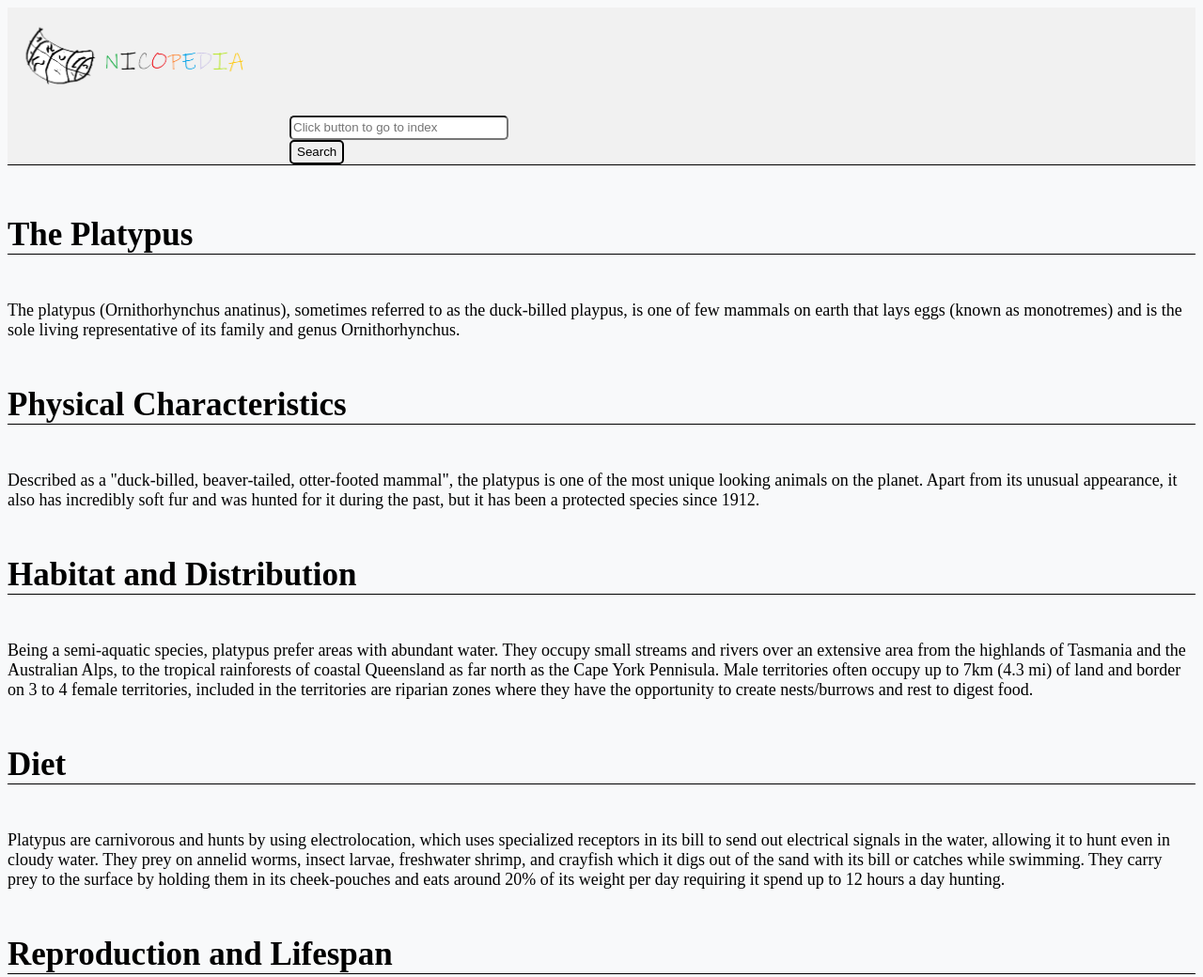
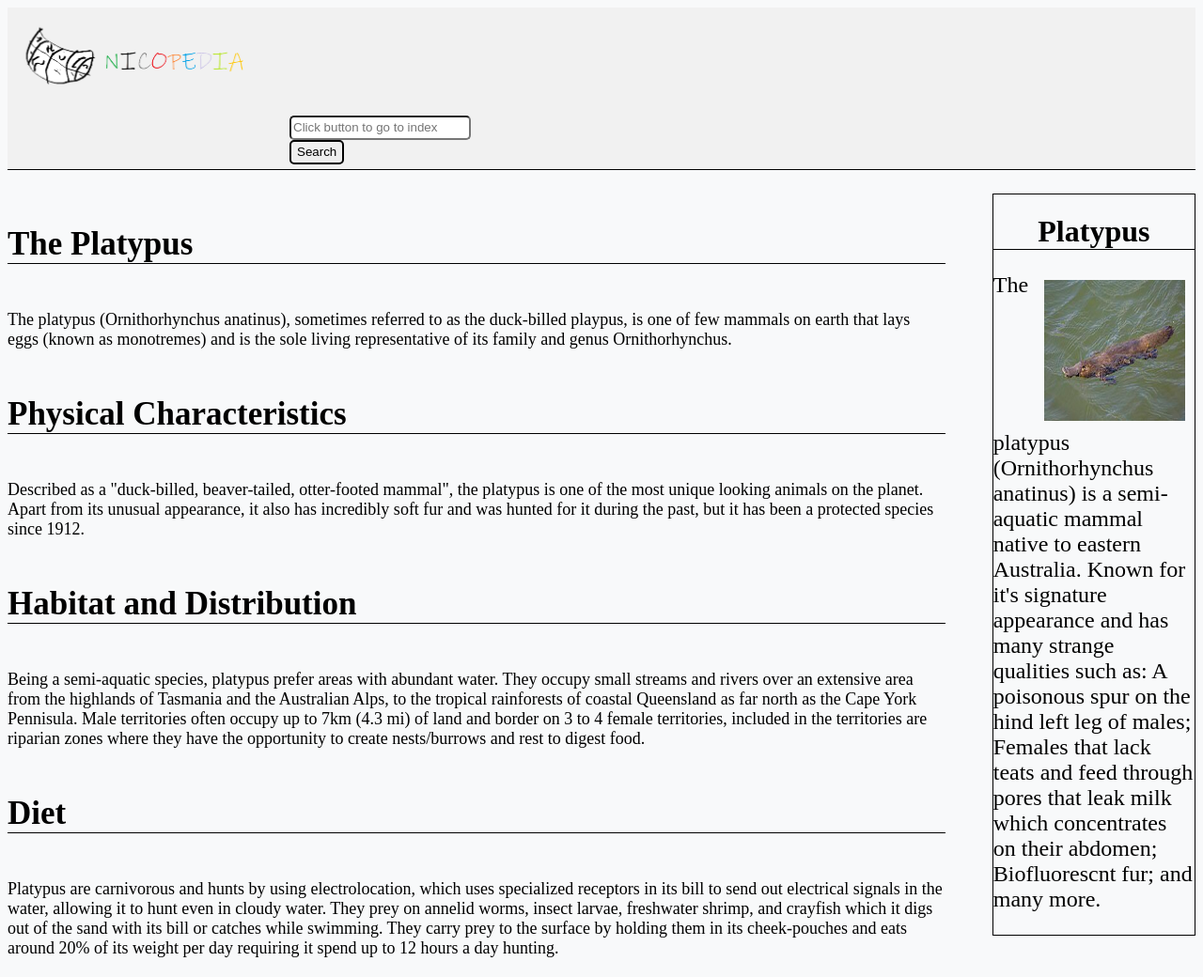
Before and after one commit to Nico-Hammer/Asssignment-1, a plain HTML site: page Assignemnt-2/NicoPage-Assignment2.html in a window 1280 px wide. Shown: the top 1040 px of the page at 94% size. Drawn offline with Linux system fonts and the light colour scheme.

Commit message:
Made Header stick to top of page and made image work for smaller screens

```diff
--- a/Assignemnt-2/NicoPage-Assignement2.css
+++ b/Assignemnt-2/NicoPage-Assignement2.css
@@ -1,22 +1,26 @@
-header{
+#Header{
     text-align: left;
     border-bottom: 1px solid black;
     background-color: #f1f1f1;
+    position: sticky;
+    top: 0px;
+    margin-bottom: 5px;
 }
+/* css for searchbar and button */
 .search-multicol{
-    column-width: 50px;
-    column-gap: 145px;
+    column-width: 160px;
+    column-gap: 5px;
     margin-left: 300px;
 }
-/* css to align the searchbar and button */
 input{
-    padding-right: 50px;
+    padding-right: 10px;
     height: 20px;
     text-align: left;
     border-radius: 5px;
 }
 button{
     column-width: 50px;
+    margin-bottom: 5px;
     height: 26px;
     border: 2px solid black;
     border-radius: 5px;
@@ -31,6 +35,7 @@ body{
     padding-bottom: 6rem;
     background-color: #f8f9fa;
 }
+/* css for the various flex elements and the grid element */
 .Flex-Container{
     display: flex;
     justify-content: space-between;
@@ -42,10 +47,10 @@ body{
     align-items: flex-start;
     align-self: self-start;
     justify-content: space-evenly;
-    margin-top: 54px;
+    margin-top: 55px;
     margin-right: 10px;
     position: sticky;
-    top: 30px;
+    top: 150px;
 }
 #ContentHeader{
     border-bottom: 1px solid black;
@@ -67,6 +72,7 @@ body{
     gap: 2px 20px;
     grid-auto-rows: minmax(10px,auto);
 }
+/* misc css */
 li{
     list-style: none;
     height: 35px;
@@ -103,6 +109,7 @@ thead th{
     border: 1px solid black;
     border-collapse: collapse;
 }
+/* css for the fun facts section on the right hand side of screen */
 #fact-header{
     border-bottom: 1px solid black;
 }
@@ -131,9 +138,10 @@ footer p{
     text-align: center;
     font-size: small;
 }
+/* css for handling media queries */
 @media screen and (width <= 2000px) {
     #fun-facts{
-        display: none;
+        margin-left: 50px;
     }
     .grid-content{
         grid-template-columns: repeat(auto-fit, minmax(700px,1fr));
--- a/Assignemnt-2/NicoPage-Assignment2.html
+++ b/Assignemnt-2/NicoPage-Assignment2.html
@@ -7,13 +7,13 @@
     <title>Nico's Page for Assignment 2</title>
 </head>
 <body>
-    <header id="Header">
-        <img src="../Asssignment-1/images/nicopedia_logo.png" alt="My logo" width="300">
+    <div id="Header">
+        <img src="../images/nicopedia_logo.png" alt="My logo" width="300">
         <div class="search-multicol">
             <input type="text" placeholder="Click button to go to index">
             <button type="button" onclick="location.href='../index.html'">Search</button>
         </div>
-    </header>
+    </div>
     <main class="Flex-Container">
         <nav class="flex-nav">
             <p id="ContentHeader">Content</p>
@@ -81,7 +81,7 @@
         </div>
         <div class="flex-facts" id="fun-facts">
             <h1 id="fact-header">Platypus</h1>
-            <img src="../Asssignment-1/images/platypus.jpg" alt="platypus swimming in water"height="150" width="150">
+            <img src="../images/platypus.jpg" alt="platypus swimming in water" height="150" width="150">
             <p>The platypus (Ornithorhynchus anatinus) is a semi-aquatic mammal native to eastern Australia. Known for
                 it's signature appearance and has many strange qualities such as: A poisonous spur on the
                 hind left leg of males; Females that lack teats and feed through pores that leak milk which concentrates on their abdomen; Biofluorescnt fur; and many more.</p>
```
